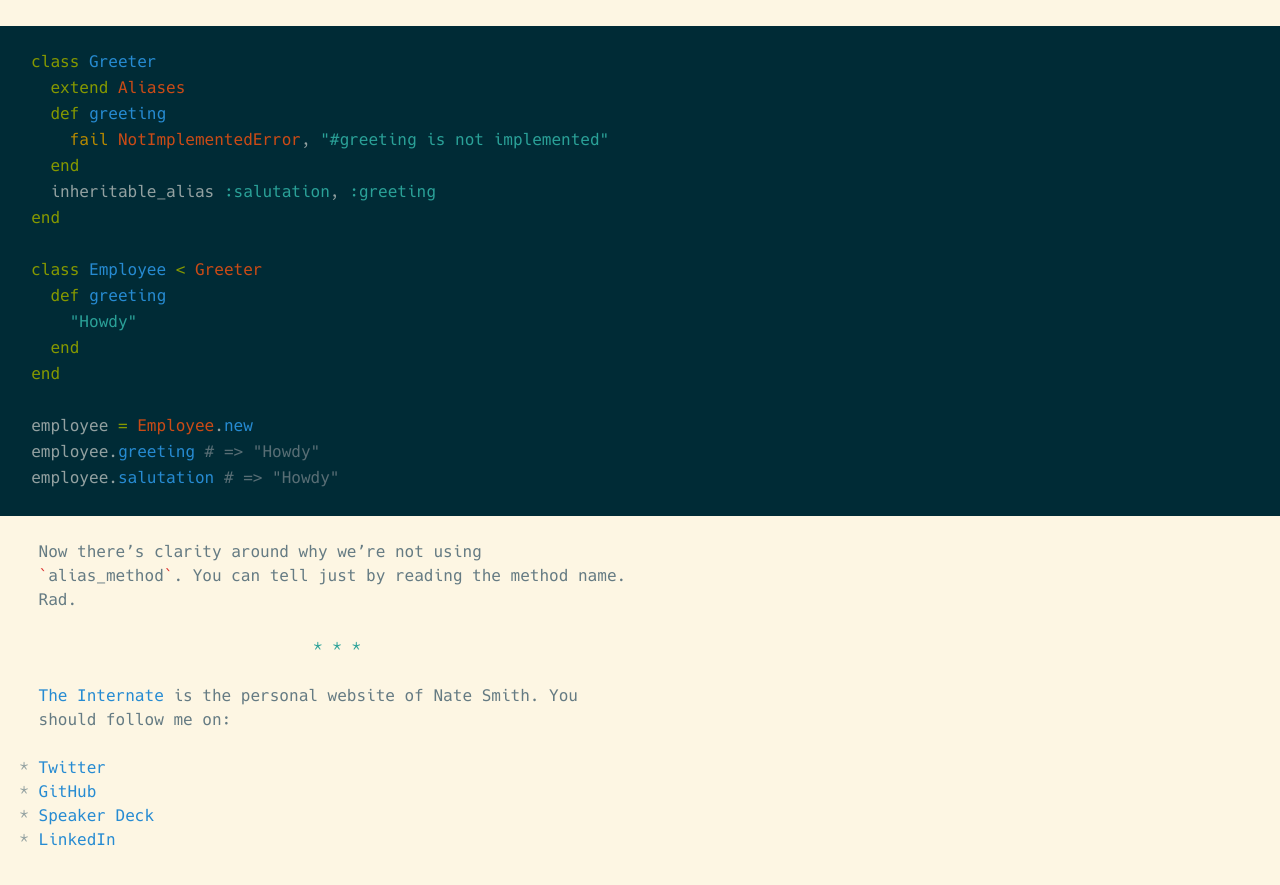
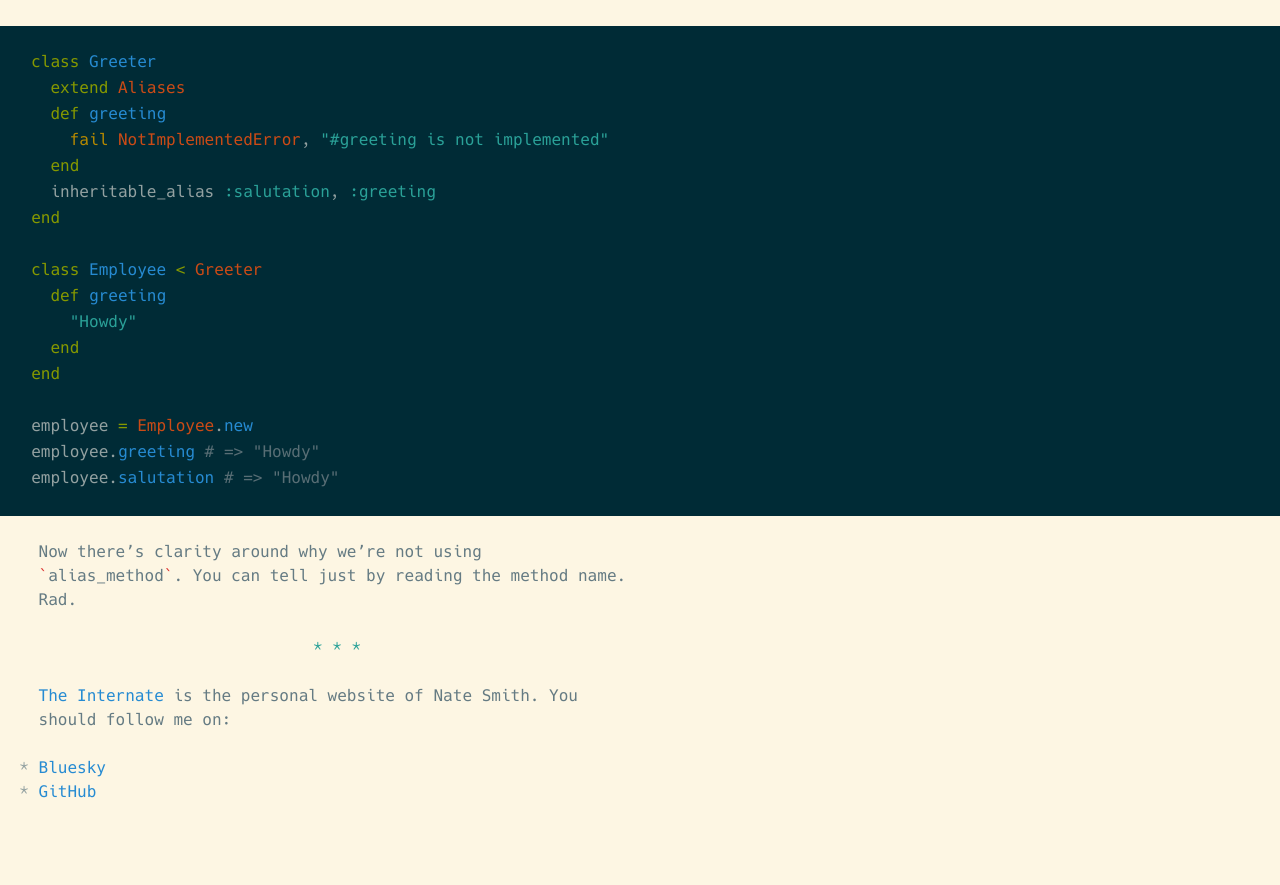
Before and after one commit to nwjsmith/nwjsmith.github.io, a Jekyll site: the page built from _posts/2014-02-14-inheritable-aliases-in-ruby.md, in a window 1280 px wide and 900 px high, scrolled down 1856 px. Shown: the top 885 px of the window. Built offline with Jekyll 4.4.1, drawn with Linux system fonts in a browser that asks for light colours; after the commit the page ends 2708 px from its top, so only the background shows below that.

Commit message:
Remove old socials

```diff
--- a/_layouts/post.html
+++ b/_layouts/post.html
@@ -1,13 +1,13 @@
-{% include top.html %}
-{% include header.html %}
+{% include top.html %} {% include header.html %}
 <h1>{{ page.title }}</h1>
 {{ content }}
-<hr/>
-<p><a href="/">The Internate</a> is the personal website of Nate Smith. You should follow me on:</p>
+<hr />
+<p>
+    <a href="/">The Internate</a> is the personal website of Nate Smith. You
+    should follow me on:
+</p>
 <ul>
-  <li><a href="https://twitter.com/nwjsmith">Twitter</a></li>
-  <li><a href="https://github.com/nwjsmith">GitHub</a></li>
-  <li><a href="https://speakerdeck.com/nwjsmith">Speaker Deck</a></li>
-  <li><a href="https://www.linkedin.com/in/nwjsmith">LinkedIn</a></li>
+    <li><a href="https://github.com/profile/theinternate.com">Bluesky</a></li>
+    <li><a href="https://github.com/nwjsmith">GitHub</a></li>
 </ul>
 {% include bottom.html %}
```
Also changed, not shown: index.md (+1 -3 lines), README.md.
